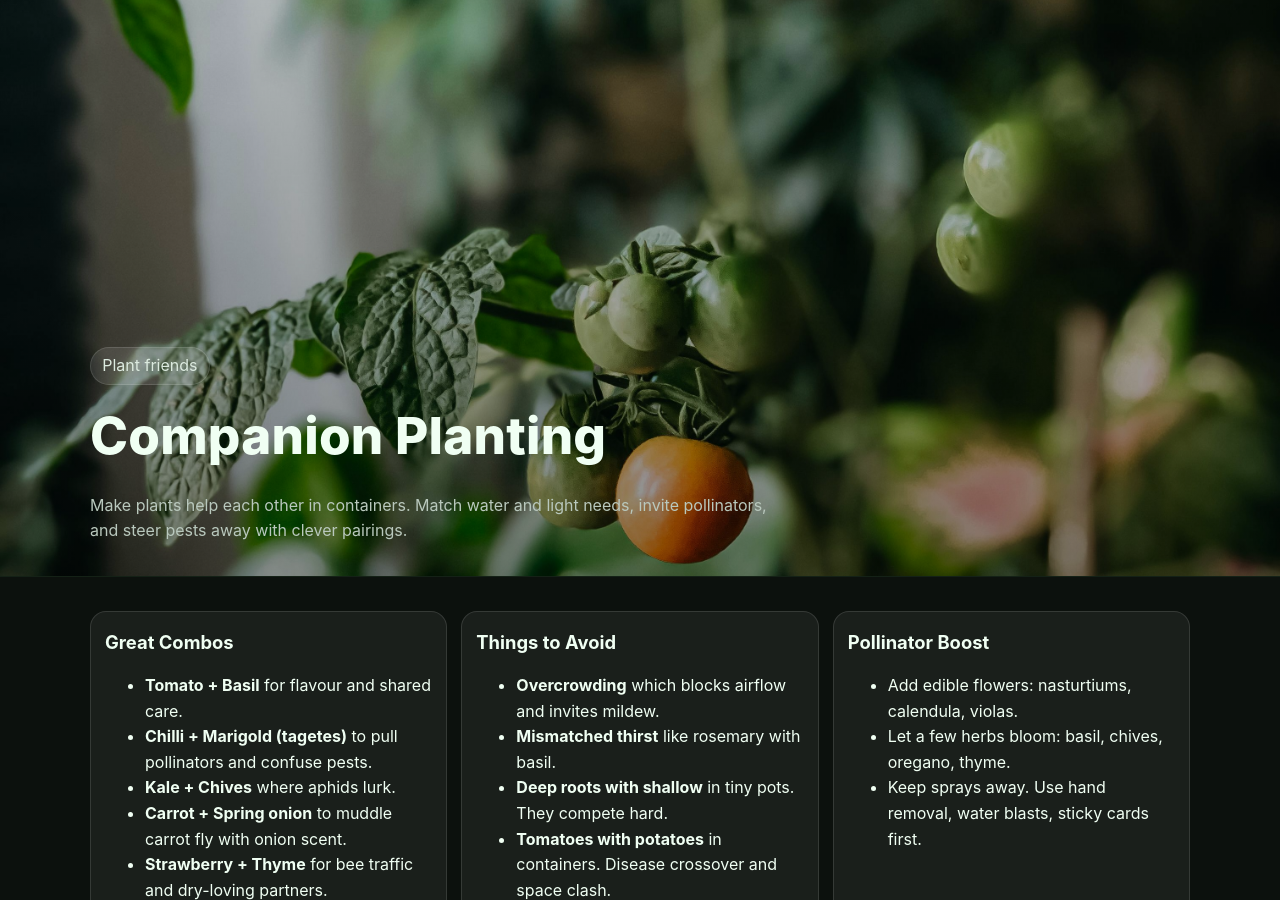
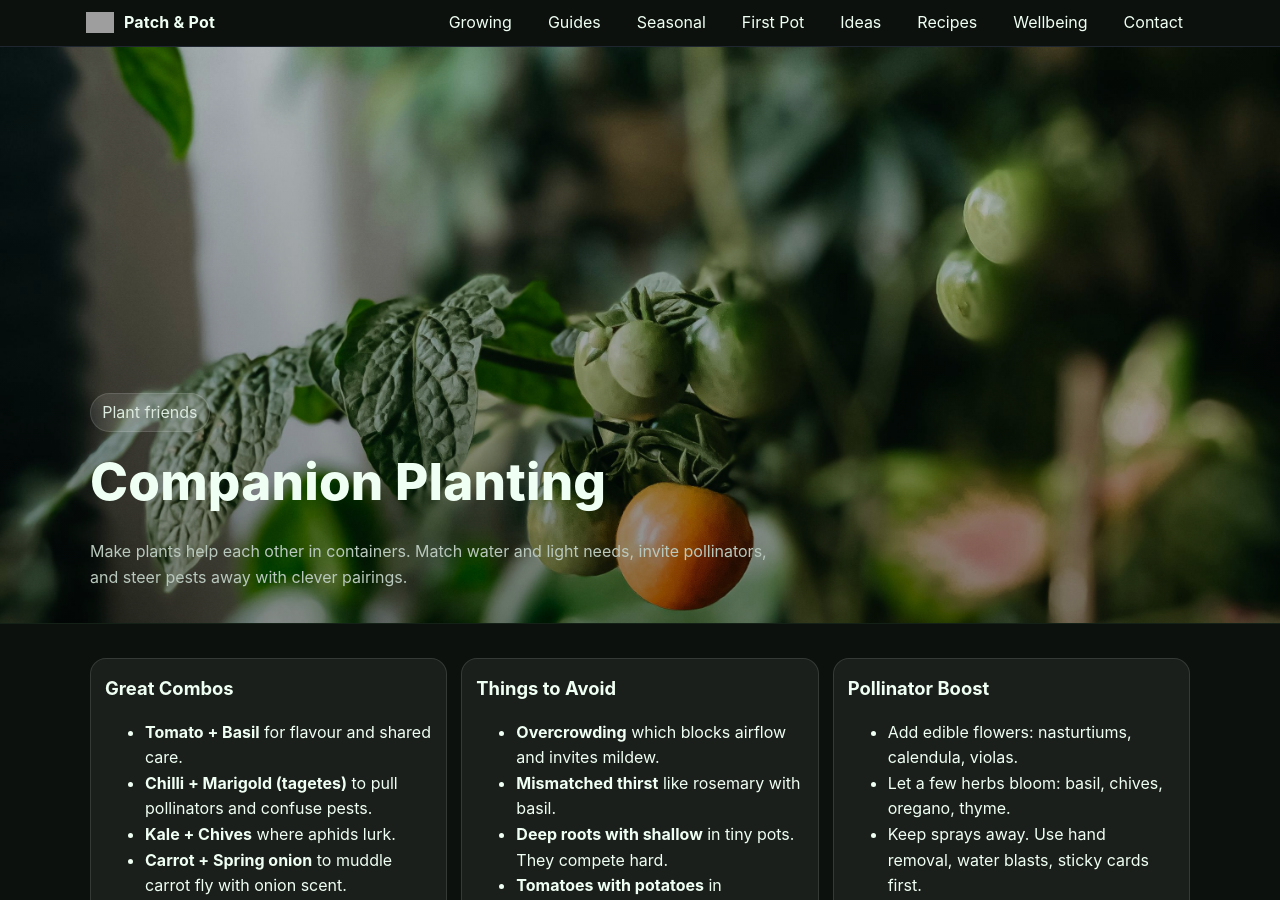
Before and after one commit to grantfitfuel/patchandpot, a Jekyll site: the page built from sites/growing/companion.html, in a window 1280 px wide and 900 px high. Built offline with Jekyll 4.4.1, drawn with Linux system fonts in a browser that asks for light colours; grey boxes are pictures that could not be loaded.

Commit message:
Update companion.html

```diff
--- a/sites/growing/companion.html
+++ b/sites/growing/companion.html
@@ -1,7 +1,13 @@
 ---
 layout: default
-title: Companion Planting
+title: Companion Planting — Patch & Pot
+description: Make plants help each other in containers. Match water and light needs, invite pollinators, and steer pests away with clever pairings.
+keywords: companion planting, container gardening, plant pairs, tomatoes basil, marigolds, nasturtiums, pollinators, balcony garden, small space gardening
 ---
+
+<!-- Universal header mount -->
+<div id="site-header"></div>
+<script src="/js/header-loader.js"></script>
 
 <style>
   /* Page-scoped polish (sits on top of your global CSS) */
@@ -45,7 +51,7 @@ title: Companion Planting
   </div>
 </header>
 
-<div class="wrap">
+<main class="wrap" role="main">
 
   <!-- Quick wins -->
   <section class="cards" aria-label="Quick wins and cautions">
@@ -85,9 +91,10 @@ title: Companion Planting
   <!-- Container matrix -->
   <section class="card" aria-label="Container-friendly pairings matrix">
     <h2>Container Pairings by Pot Size</h2>
-    <table class="matrix">
+    <table class="matrix" aria-describedby="matrix-desc">
+      <caption id="matrix-desc" class="sr-only">Suggested plant pairings for common container sizes, with reasons and cautions.</caption>
       <thead>
-        <tr><th>Pot</th><th>Plant Together</th><th>Why it Works</th><th>Skip This</th></tr>
+        <tr><th scope="col">Pot</th><th scope="col">Plant Together</th><th scope="col">Why it Works</th><th scope="col">Skip This</th></tr>
       </thead>
       <tbody>
         <tr>
@@ -198,4 +205,7 @@ title: Companion Planting
     <a href="/growing/first-pot.html">Your First Pot</a>
   </nav>
 
-</div>
+</main>
+
+<!-- Universal footer mount -->
+<div id="site-footer"></div>
```
